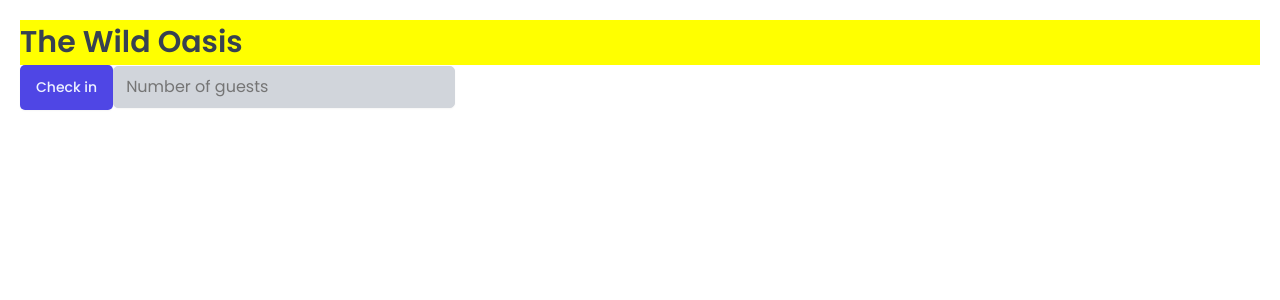
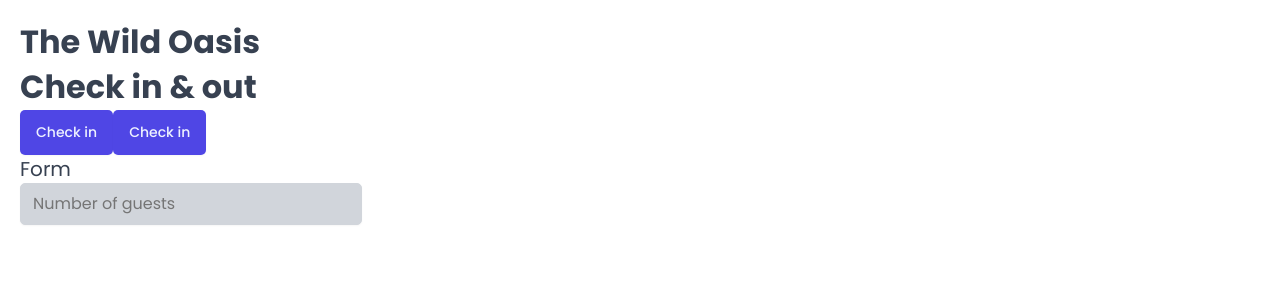
Before and after one commit to lanni0619/17-The-Wild-Oasis, a React (Vite) app: page / in a window 1280 px wide. Shown: the top 300 px of the page. Built offline with nearby package versions, Linux system fonts and the light colour scheme; a web font is replaced by a local one.

Commit message:
learning styled component

```diff
--- a/src/App.jsx
+++ b/src/App.jsx
@@ -1,14 +1,8 @@
 import styled from 'styled-components';
 import GlobalStyles from './styles/GlobalStyles';
-import Button from './ui/Button'
-import Input from './ui/Input'
-
-// Example for styled component
-const H1 = styled.h1`
-    font-size: 30px;
-    font-weight: 600;
-    background-color: yellow;
-`;
+import Button from './ui/Button';
+import Input from './ui/Input';
+import Heading from './ui/Heading';
 
 const StyledApp = styled.div`
     background-color: white;
@@ -20,8 +14,13 @@
         <>
             <GlobalStyles />
             <StyledApp>
-                <H1>The Wild Oasis</H1>
+                <Heading type="h1">The Wild Oasis</Heading>
+
+                <Heading type="h2">Check in & out</Heading>
                 <Button onClick={() => alert('Check in')}>Check in</Button>
+                <Button onClick={() => alert('Check in')}>Check in</Button>
+
+                <Heading as="h3">Form</Heading>
                 <Input type="number" placeholder="Number of guests"></Input>
             </StyledApp>
         </>
--- /dev/null
+++ b/src/ui/Heading.jsx
@@ -0,0 +1,33 @@
+import styled, { css } from 'styled-components';
+
+// Use css function to get highlight
+// const test = css`
+//     text-align: center;
+// `;
+
+// Example for styled component
+const Heading = styled.h1`
+    ${(props) =>
+        props.as === 'h1' &&
+        css`
+            font-size: 3rem;
+            font-weight: 600;
+        `}
+
+    ${(props) =>
+        props.as === 'h2' &&
+        css`
+            font-size: 2rem;
+            font-weight: 500;
+        `}
+
+    ${(props) =>
+        props.as === 'h3' &&
+        css`
+            font-size: 2rem;
+            font-weight: 400;
+        `}
+    line-height: 1.4;
+`;
+
+export default Heading;
```
